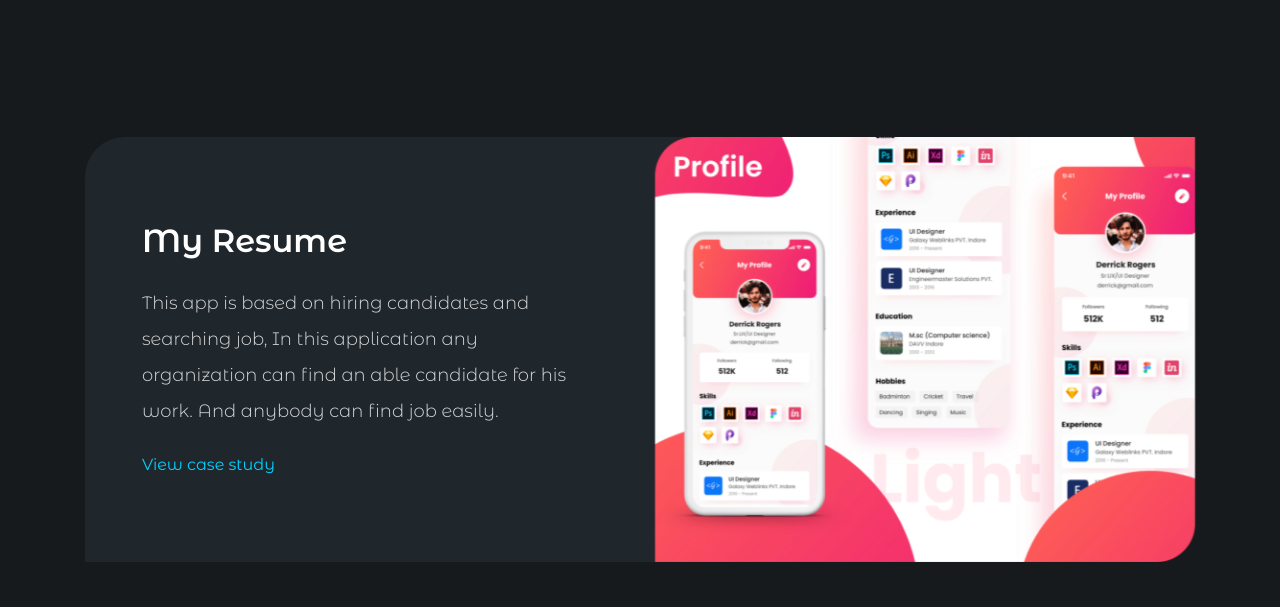
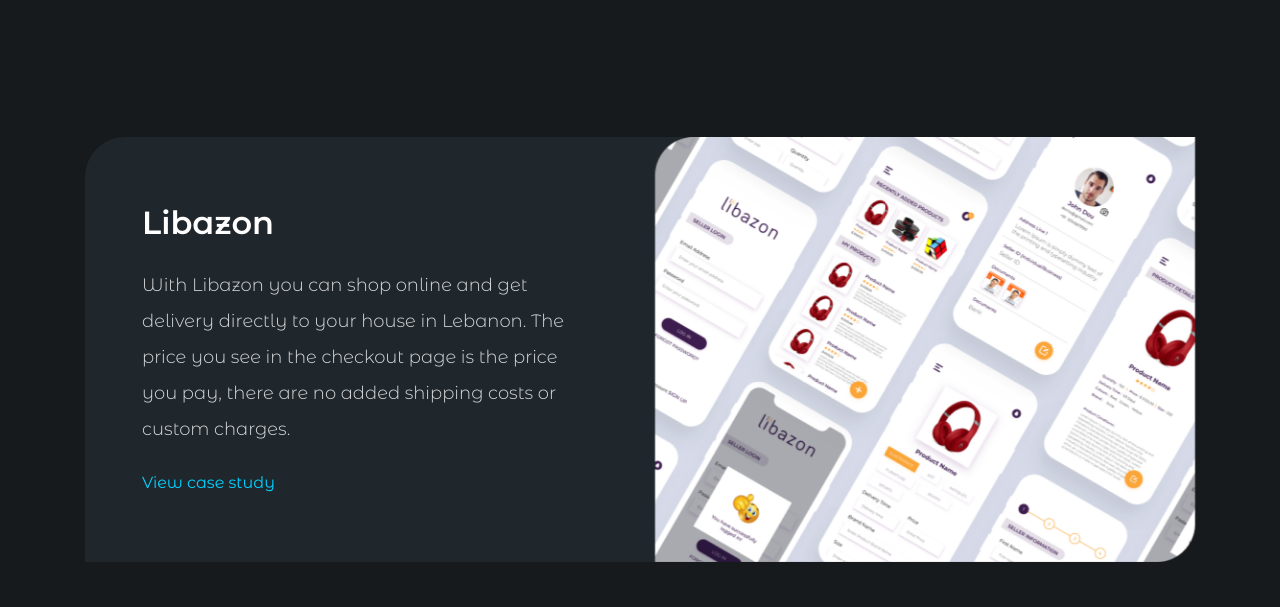
Before and after one commit to ritikjain9935/rjuiux, a plain HTML site: page index.html in a window 1280 px wide. Shown: the part 1120-1727 px from the top of the page. Drawn offline with nearby package versions, Linux system fonts and the light colour scheme.

Commit message:
some minor changes

```diff
--- a/index.html
+++ b/index.html
@@ -139,6 +139,12 @@
 
             </div>
 
+
+
+
+            <!-- My recent work -->
+
+
                 <div class="bordered-heading my-5 py-5">
                     <div class="line"></div>
                     <h2 class="my-h2 px-5 text-center">
@@ -150,24 +156,25 @@
                 <br class="d-none d-lg-block"><br class="d-none d-lg-block">
 
 
+
             <div class="container">
 
 
+                 <!-- libazon -->
 
                 <div class="my-box my-5 d-none d-md-block">
 
                     <div class="row">
 
                         <div class="col my-4 my-md-auto px-4 px-md-5 mx-4">
-                            <h2 class="my-h2 mb-4">My Resume</h2>
-                            <p class="lead my-p mb-4 d-none d-sm-none d-md-none d-lg-block">This app is based on hiring
-                                candidates and searching job, In this application any organization can find an able
-                                candidate for his work. And anybody can find job easily.</p>
-                            <a href="#" target="_blank" class="my-link">View case study</a>
+                            <h2 class="my-h2 mb-4">Libazon</h2>
+                            <p class="lead my-p mb-4 d-none d-sm-none d-md-none d-lg-block">With Libazon you can shop online and get delivery directly to your house in Lebanon.
+                                The price you see in the checkout page is the price you pay, there are no added shipping costs or custom charges.</p>
+                            <a href="https://www.behance.net/gallery/98422547/Libazon-App" target="_blank" class="my-link">View case study</a>
                         </div>
 
                         <div class="col-12 col-md-6">
-                            <img src="images/portfolio-1.png" alt="" class="img-fluid te">
+                            <img src="images/portfolio-1-libazon.png" alt="" class="img-fluid te">
                         </div>
                     </div>
 
@@ -176,7 +183,7 @@
 
 
 
-
+                <!-- xs libazon -->
 
 
 
@@ -184,14 +191,13 @@
 
                     <div class="row">
                         <div class="col-12 col-md-6">
-                            <img src="images/portfolio-1.png" alt="" class="img-fluid">
+                            <img src="images/portfolio-1-libazon.png" alt="" class="img-fluid">
                         </div>
                         <div class="col my-4 my-md-auto px-4 px-md-5 mx-4">
-                            <h2 class="my-h2 mb-4">My Resume</h2>
-                            <p class="lead my-p mb-4 d-none d-sm-none d-md-none d-lg-block">This app is based on hiring
-                                candidates and searching job, In this application any organization can find an able
-                                candidate for his work. And anybody can find job easily.</p>
-                            <a href="#" target="_blank" class="my-link">View case study</a>
+                            <h2 class="my-h2 mb-4">Libazon</h2>
+                            <p class="lead my-p mb-4 d-none d-sm-none d-md-none d-lg-block">With Libazon you can shop online and get delivery directly to your house in Lebanon.
+                                The price you see in the checkout page is the price you pay, there are no added shipping costs or custom charges.</p>
+                            <a href="https://www.behance.net/gallery/98422547/Libazon-App" target="_blank" class="my-link">View case study</a>
                         </div>
 
 
@@ -201,7 +207,7 @@
 
 
 
-
+                <!-- my genie app -->
 
                 <div class="my-box my-5">
 
@@ -220,6 +226,7 @@
                 </div>
 
 
+                <!-- restaurant -->
 
                 <div class="my-box my-5 d-none d-md-block">
 
@@ -239,6 +246,8 @@
 
                 </div>
 
+
+                <!-- restautant xs -->
 
 
                 <div class="my-box my-5 d-block d-md-none">
@@ -261,6 +270,7 @@
                 </div>
 
 
+                <!-- jobolutics -->
 
                 <div class="my-box my-5">
 
@@ -273,7 +283,7 @@
                             <p class="lead my-p my-4 d-none d-sm-none d-md-none d-lg-block">This app is based on hiring
                                 candidates and searching job, In this application any organization can find an able
                                 candidate for his work. And anybody can find job easily.</p>
-                            <a href="#" target="_blank" class="my-link">View case study</a>
+                            <a href="https://www.behance.net/gallery/98353293/Job-App" target="_blank" class="my-link">View case study</a>
                         </div>
                     </div>
 
@@ -283,7 +293,7 @@
                 <div class="col text-center mt-5">
                     <a href="https://dribbble.com/rihoja"
                         class="btn btn-outline-light btn-lg mt-3 px-5 py-3 mb-0 mb-md-5 my-button" role="button"
-                        target="_blank">Explore all on Dribbble</a>
+                        target="_blank">Explore more</a>
                 </div>
 
 
```
Also changed, not shown: about.html (+1 -1 lines), images/portfolio-1-libazon.png (added), 1 other file.
